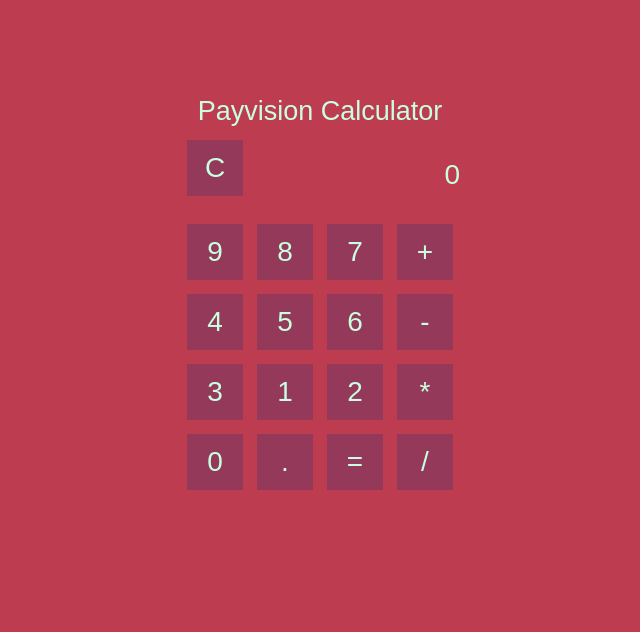
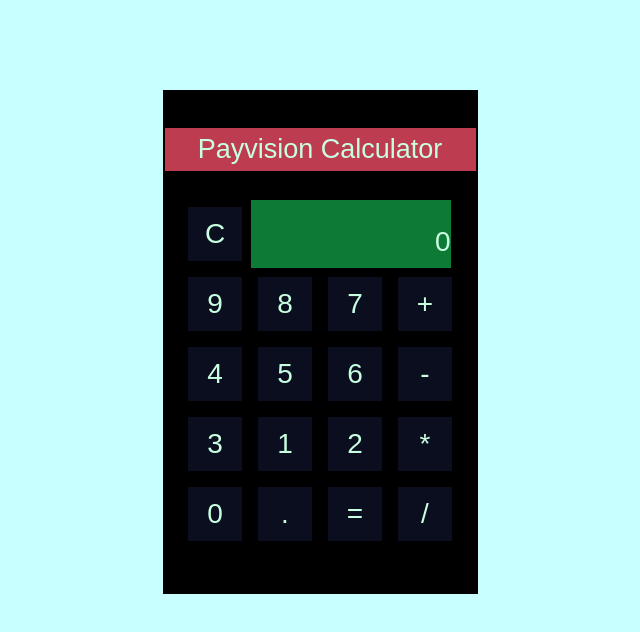
Before and after one commit to FeYbraNt/calculator, a website: page src/index.html in a window 1280 px wide. Shown: the whole page, without its empty margins (320-960 px from the left). Drawn offline with Linux system fonts and the light colour scheme.

Commit message:
UI/UX improvements

```diff
--- a/src/index.html
+++ b/src/index.html
@@ -1,3 +1,6 @@
+<!-- Add viewport for responsive scale -->
+<meta name="viewport" content="width=device-width, initial-scale=1.0">
+<div id="app">
   <h2>Payvision Calculator</h2>
 
   <div id="calculator" class="calculator">
@@ -26,9 +29,11 @@
     <button data-ops="division" class="ops">/</button>
   </div>
 
+</div>
+
 <style>
   body {
-    background-color: #be3c50;
+    background-color: rgb(200, 255, 255);
     font: 300 18px/1.6 "Source Sans Pro", sans-serif;
     margin: 0;
     padding: 5em 0 2em;
@@ -38,7 +43,10 @@
 
   h2 {
     font-weight: 300;
-    margin: 0;
+    margin: 0 auto;
+    margin-bottom: 1em;
+    border: 1px solid #000;
+    background-color: #be3c50;
   }
 
   .calculator {
@@ -70,12 +78,14 @@
     text-align: right;
     text-overflow: ellipsis;
     overflow: hidden;
-    width: 7.5em;
-    height: 3em;
+    width: 7.2em;
+    height: 2.5em;
+    border: 1px solid #000;
+    background-color: rgba(18, 165, 74, 0.74)
   }
 
   button {
-    border: 0;
+    border: 1px solid #000;
     background: rgba(42, 50, 113, 0.28);
     color: rgb(200, 255, 225);
     cursor: pointer;
@@ -85,6 +95,18 @@
     width: 2em;
     height: 2em;
     transition: all 0.5s;
+  }
+
+  div, body, html, a, button { box-sizing: border-box; }
+
+  #app {
+    border: 1px solid #000;
+    width: 17.5em;
+    margin: 0 auto;
+    height: 28em;
+    padding-top: 2em;
+    padding-bottom: 2em;
+    background-color: rgb(0,0, 0);
   }
 </style>
 
```
Also changed, not shown: CodeReview.md (+13 -0 lines). Lines whose indentation alone changed are shown as unchanged.
